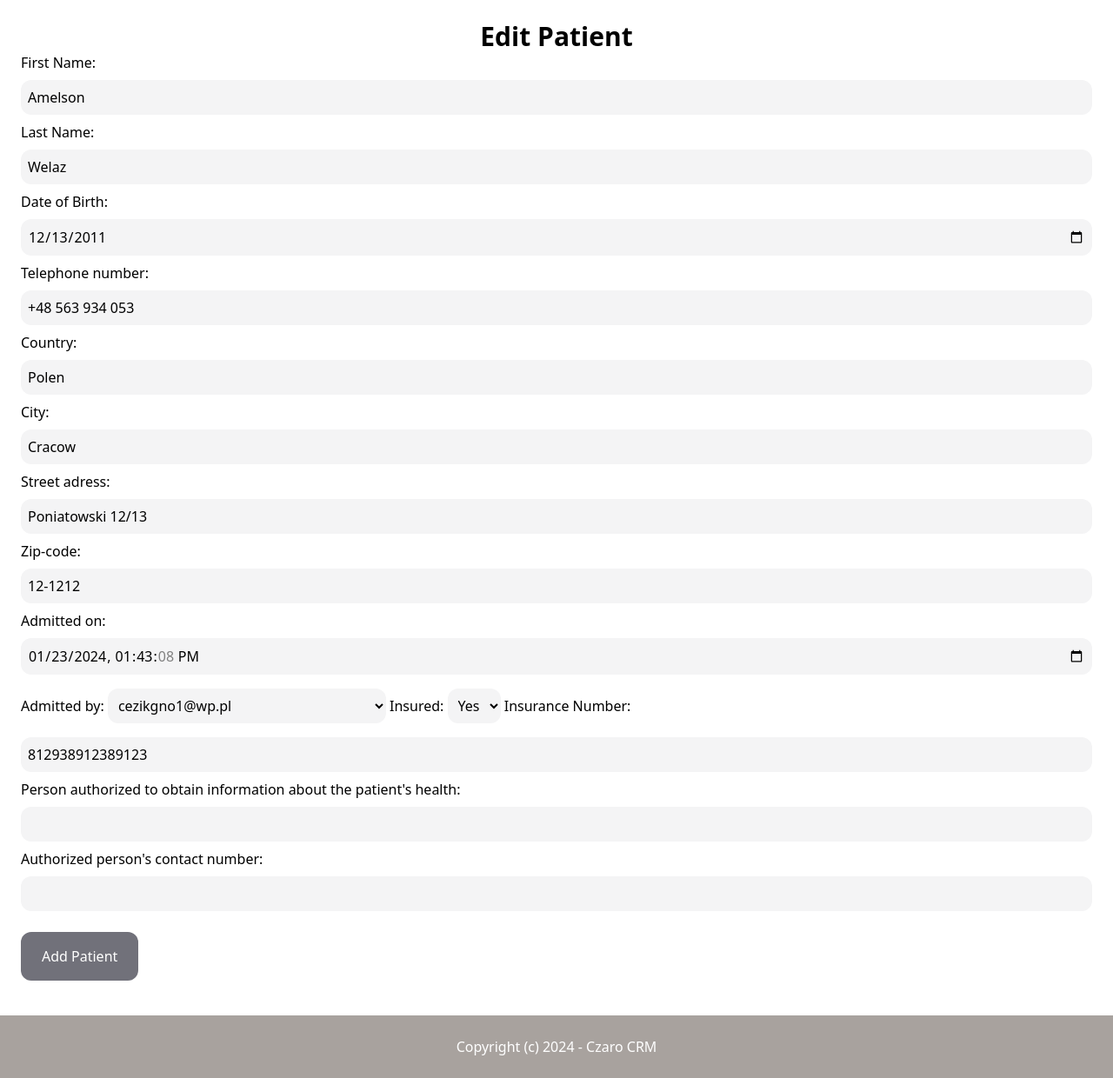
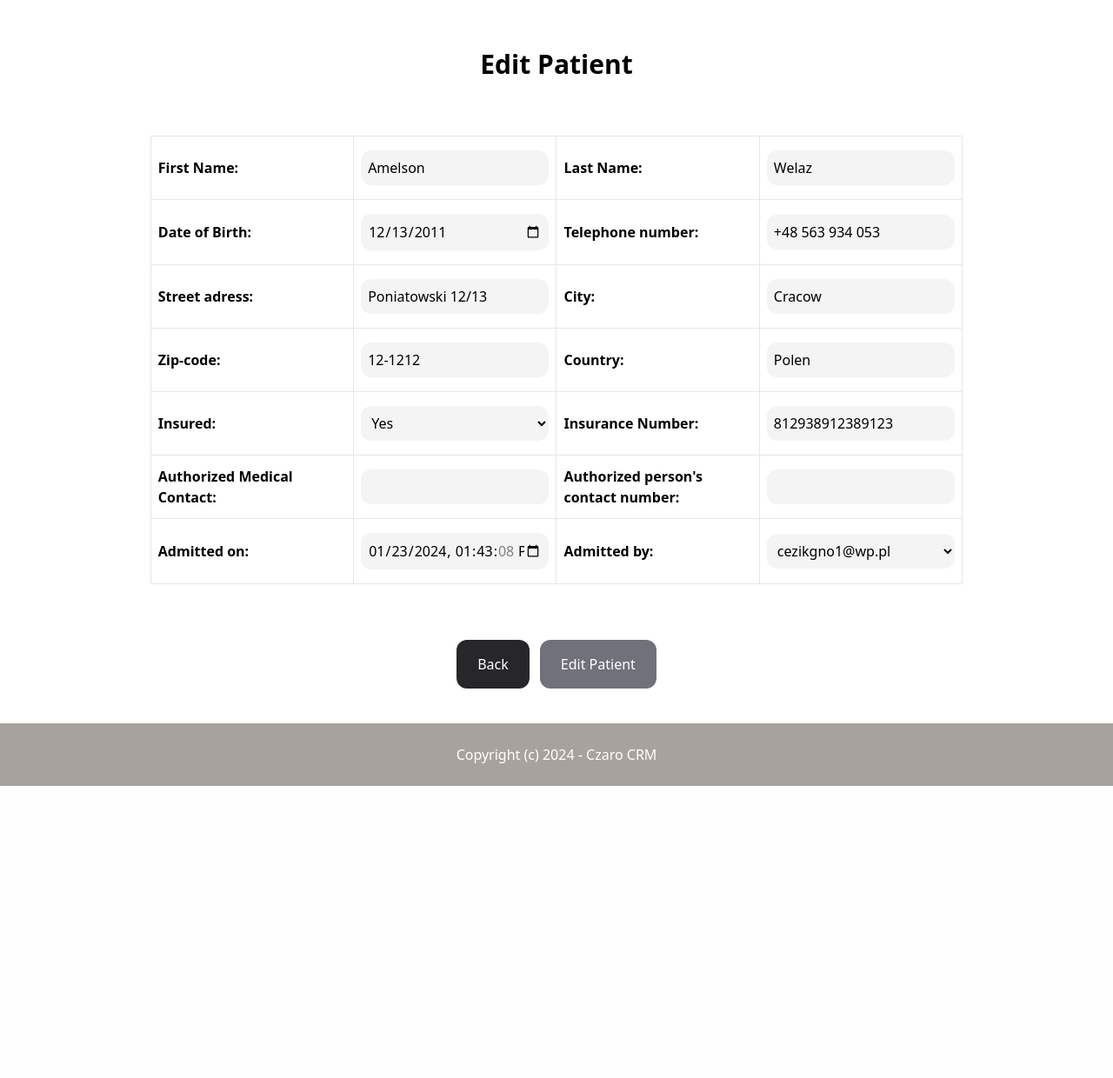
Before and after one commit to MrCzaro/Czaro_CRM, a Django app: page /patient/47fbee86-c528-4bd6-9041-1d184f406c07/update/ in a window 1280 px wide. Shown: the part 76-1316 px from the top of the page at 87% size. After the commit the page ends 980 px from the top, so only its background shows below. Run offline with Django 5.2, Linux system fonts and the light colour scheme; a user stored in the database is signed in; data comes from the database, SQL or seed files in the repository; both versions use the stored data as it was after the commit; some libraries are stand-ins or nearby versions.

Commit message:
Commit 25/1/24

```diff
--- a/patient/forms.py
+++ b/patient/forms.py
@@ -3,8 +3,6 @@ from django import forms
 from .models import Patient, PatientObservation
 
 FORM_CLASS = "w-full my-2 py-2 px-2 rounded-xl bg-zinc-100"
-CHOICE_CLASS_SMALL = "w-20, my-2 py-2 px-2 rounded-xl bg-zinc-100"
-CHOICE_CLASS_MEDIUM = "w-80 my-2 py-2 px-2 rounded-xl bg-zinc-100"
 
 
 class PatientForm(forms.ModelForm):
@@ -41,7 +39,7 @@ class PatientForm(forms.ModelForm):
             "zip_code": "Zip-code:",
             "admitted_on": "Admitted on:",
             "admitted_by": "Admitted by:",
-            "consent" : "Person authorized to obtain information about the patient's health",
+            "consent" : "Authorized Medical Contact",
             "consent_contact_number" : "Authorized person's contact number"
 
         }
@@ -51,14 +49,14 @@ class PatientForm(forms.ModelForm):
             "last_name" : forms.TextInput(attrs={"class": FORM_CLASS}),
             "date_of_birth": forms.DateInput(attrs={"type": "date", "class": FORM_CLASS}), # Figure out a widget for picking date usin JS
             "contact_number" : forms.TextInput(attrs={"class": FORM_CLASS}),
-            "is_insured" : forms.Select(attrs={"class": CHOICE_CLASS_SMALL}),
-            "insurance" : forms.NumberInput(attrs={"class": FORM_CLASS, "placeholder" :  "If the patient does not have an insurance number, please type '0'."}),
+            "is_insured" : forms.Select(attrs={"class": FORM_CLASS}),
+            "insurance" : forms.NumberInput(attrs={"class": FORM_CLASS, "placeholder" :  "Please type '0' if no insurance."}),
             "country" : forms.TextInput(attrs={"class": FORM_CLASS}),
             "city" : forms.TextInput(attrs={"class": FORM_CLASS}),
             "street" : forms.TextInput(attrs={"class": FORM_CLASS}),
             "zip_code" : forms.TextInput(attrs={"class": FORM_CLASS}),
             "admitted_on" : forms.DateTimeInput(attrs={"type": "datetime-local","class": FORM_CLASS}), # same as with DOB
-            "admitted_by" : forms.Select(attrs={"class": CHOICE_CLASS_MEDIUM}),
+            "admitted_by" : forms.Select(attrs={"class": FORM_CLASS}),
             "consent" : forms.TextInput(attrs={"class": FORM_CLASS}),
             "consent_contact_number" : forms.TextInput(attrs={"class": FORM_CLASS}),
         }
--- a/patient/views.py
+++ b/patient/views.py
@@ -112,7 +112,7 @@ class PatientCreateView(LoginRequiredMixin, CreateView):
     login_url = "/login/"
     model = Patient
     form_class = PatientForm
-    template_name = "patient_form.html"
+    template_name = "patient_form_add.html"
     success_url = reverse_lazy("patient:index")
 
     def get_context_data(self, **kwargs):
@@ -123,7 +123,7 @@ class PatientCreateView(LoginRequiredMixin, CreateView):
 class PatientUpdateView(LoginRequiredMixin, UpdateView):
     model = Patient
     form_class = PatientForm
-    template_name = "patient_form.html"
+    template_name = "patient_form_update.html"
     success_url = reverse_lazy("patient:index")
 
     def get_context_data(self, **kwargs):
--- a/templates/patient_detail.html
+++ b/templates/patient_detail.html
@@ -6,8 +6,8 @@
 
     <h1 class="p-8 text-3xl font-bold text-center">{{ title }}</h1>
 
-<div>
-    <div class="flex justify-center screen-middle">
+
+    <div class="flex justify-center">
         <table class="table-fixed w-2/3 border">
             <tbody>
                 <tr>
@@ -70,7 +70,7 @@
             </tbody>
         </table>
 
-</div>
+    </div>
 
 
             <div class="flex justify-center">
--- a/templates/patient_form.html
+++ /dev/null
@@ -1,56 +0,0 @@
-{% extends "base.html" %}
-
-
-{% block content %}
-
-<h1 class="text-3xl font-bold text-center">{{ title }}</h1>
-<form method="post">
-    {% csrf_token %}
-    {{ form.first_name.label_tag }}
-    {{ form.first_name }}
-
-    {{ form.last_name.label_tag }}
-    {{ form.last_name }}
-
-    {{ form.date_of_birth.label_tag }}
-    {{ form.date_of_birth }}
-
-    {{ form.contact_number.label_tag }}
-    {{ form.contact_number }}
-
-    {{ form.country.label_tag }}
-    {{ form.country }}
-
-    {{ form.city.label_tag }}
-    {{ form.city }}
-
-    {{ form.street.label_tag }}
-    {{ form.street }}
-
-    {{ form.zip_code.label_tag }}
-    {{ form.zip_code }}
-
-    {{ form.admitted_on.label_tag }}
-    {{ form.admitted_on }}
-
-    {{ form.admitted_by.label_tag }}
-    {{ form.admitted_by }}
-
-    {{ form.is_insured.label_tag }}
-    {{ form.is_insured }}
-
-    {{ form.insurance.label_tag }}
-    {{ form.insurance }}
-
-    {{ form.consent.label_tag }}
-    {{ form.consent }}
-
-    {{ form.consent_contact_number.label_tag }}
-    {{ form.consent_contact_number }}
-
-
-
-    <button class="mt-4 py-4 px-6 bg-zinc-500 rounded-xl text-white">Add Patient</button>
-</form>
-
-{% endblock %}
--- /dev/null
+++ b/templates/patient_form_update.html
@@ -0,0 +1,81 @@
+{% extends "base.html" %}
+
+
+{% block content %}
+
+<h1 class="p-8 text-3xl font-bold text-center">{{ title }}</h1>
+<form method="post">
+    {% csrf_token %}
+
+    <div class="p-8 flex justify-center">
+        <table class="table-fixed w-4/5 border">
+            <tbody>
+                <tr>
+                    <td class="border p-2 font-bold">{{ form.first_name.label_tag }}</td>
+                    <td class="border p-2">{{ form.first_name }}</td>
+                    <td class="border p-2 font-bold">{{ form.last_name.label_tag }}</td>
+                    <td class="border p-2">{{ form.last_name }}</td>
+                </tr>
+
+
+                <tr>
+                    <td class="border p-2 font-bold">{{ form.date_of_birth.label_tag }}</td>
+                    <td class="border p-2">{{ form.date_of_birth }}</td>
+                    <td class="border p-2 font-bold">{{ form.contact_number.label_tag }}</td>
+                    <td class="border p-2">{{ form.contact_number }}</td>
+                </tr>
+
+
+                <tr>
+                    <td class="border p-2 font-bold">{{ form.street.label_tag }}</td>
+                    <td class="border p-2">{{ form.street }}</td>
+                    <td class="border p-2 font-bold">{{ form.city.label_tag }}</td>
+                    <td class="border p-2">{{ form.city }}</td>
+                </tr>
+
+                <tr>
+                    <td class="border p-2 font-bold">{{ form.zip_code.label_tag }}</td>
+                    <td class="border p-2">{{ form.zip_code }}</td>
+                    <td class="border p-2 font-bold">{{ form.country.label_tag }}</td>
+                    <td class="border p-2">{{ form.country }}</td>
+                </tr>
+
+
+                <tr>
+                    <td class="border p-2 font-bold">{{ form.is_insured.label_tag }}</td>
+                    <td class="border p-2">{{ form.is_insured }}</td>
+                    <td class="border p-2 font-bold">{{ form.insurance.label_tag }}</td>
+                    <td class="border p-2">{{ form.insurance }}</td>
+                </tr>
+
+                <tr>
+                    <td class="border p-2 font-bold">{{ form.consent.label_tag }}</td>
+                    <td class="border p-2">{{ form.consent }}</td>
+                    <td class="border p-2 font-bold">{{ form.consent_contact_number.label_tag }}</td>
+                    <td class="border p-2">{{ form.consent_contact_number }}</td>
+                </tr>
+
+                <tr>
+                    <td class="border p-2 font-bold">{{ form.admitted_on.label_tag }}</td>
+                    <td class="border p-2">{{ form.admitted_on }}</td>
+                    <td class="border p-2 font-bold">{{ form.admitted_by.label_tag }}</td>
+                    <td class="border p-2">{{ form.admitted_by }}</td>
+                </tr>
+
+            </tbody>
+        </table>
+    </div>
+
+    <div class="flex justify-center">
+        <div class="flex items-center mt-8">
+
+            <a href="{% url 'patient:detail' patient.id %}" class="py-4 px-6 bg-zinc-800 rounded-xl text-white mr-3">Back</a>
+            <button class="py-4 px-6 bg-zinc-500 rounded-xl text-white">{{ title }}</button>
+
+        </div>
+    </div>
+
+
+</form>
+
+{% endblock %}
```
Also changed, not shown: templates/patient_form_add.html (added, +81 -0 lines), templates/patient_list.html (+4 -3 lines), db.sqlite3.
